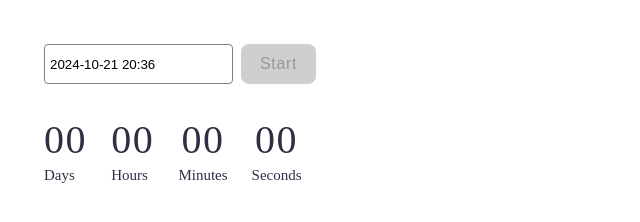
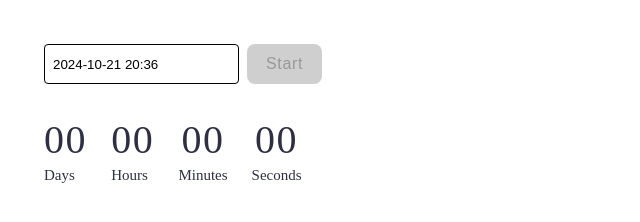
Before and after one commit to Viktor-Baratej/goit-js-hw-10, a website built with Vite: page src/1-timer.html in a window 1280 px wide. In both pictures the pointer is over the input 138 px from the left and 64 px from the top of the page. Shown: the whole page, without its empty margins (0-640 px from the left). Built offline with nearby package versions, Linux system fonts and the light colour scheme.

Commit message:
add css file

```diff
--- a/src/css/1-timer.css
+++ b/src/css/1-timer.css
@@ -1,5 +1,4 @@
 body {
-
   padding: 36px;
 }
 
@@ -7,10 +6,10 @@ input {
   border: 1px solid #808080;
   border-radius: 4px;
   max-width: 272px;
-  padding: 5px;
+  padding: 8px;
 }
 
-.input:hover {
+input:hover {
   border: 1px solid #000;
 }
 
```
